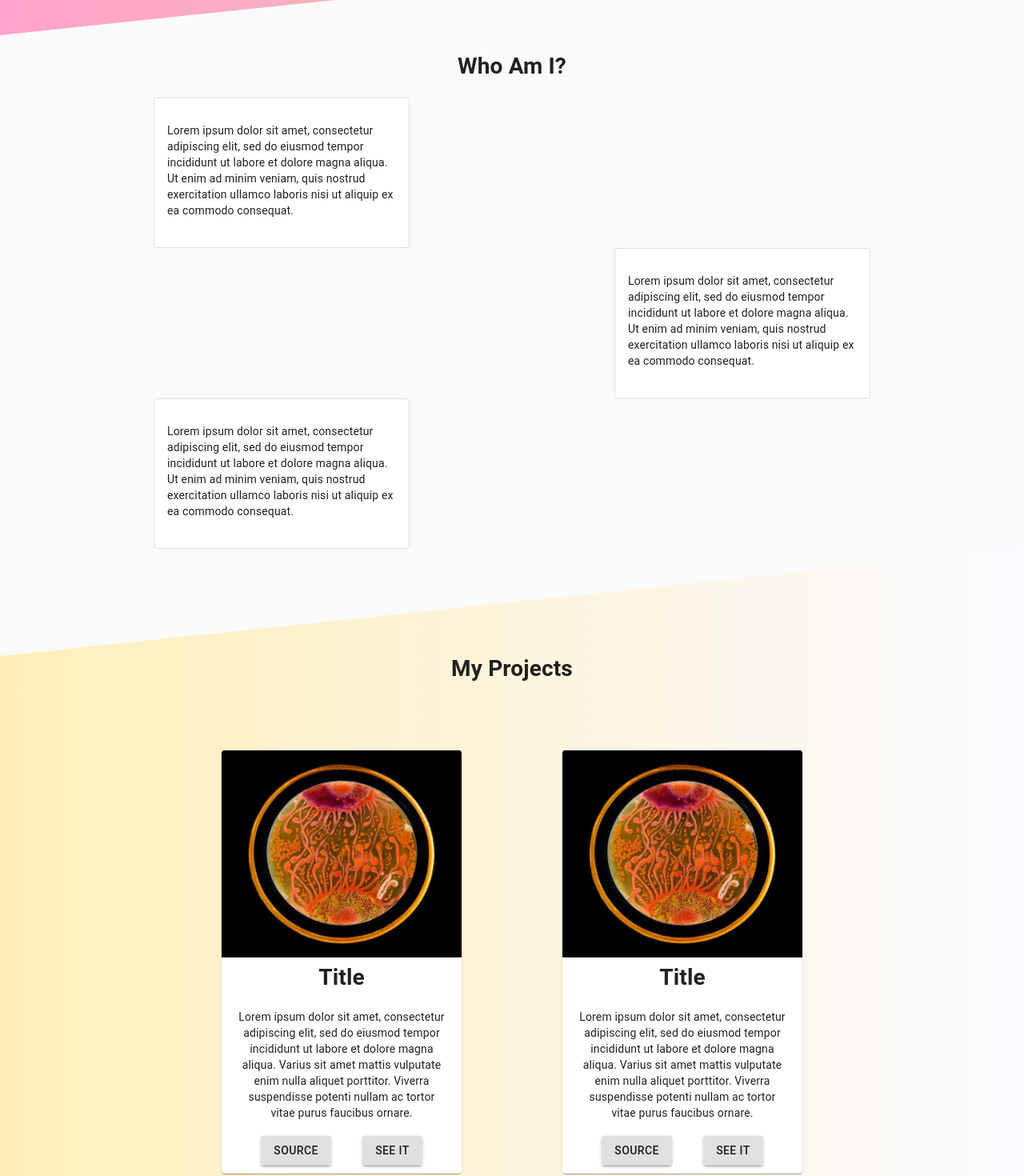
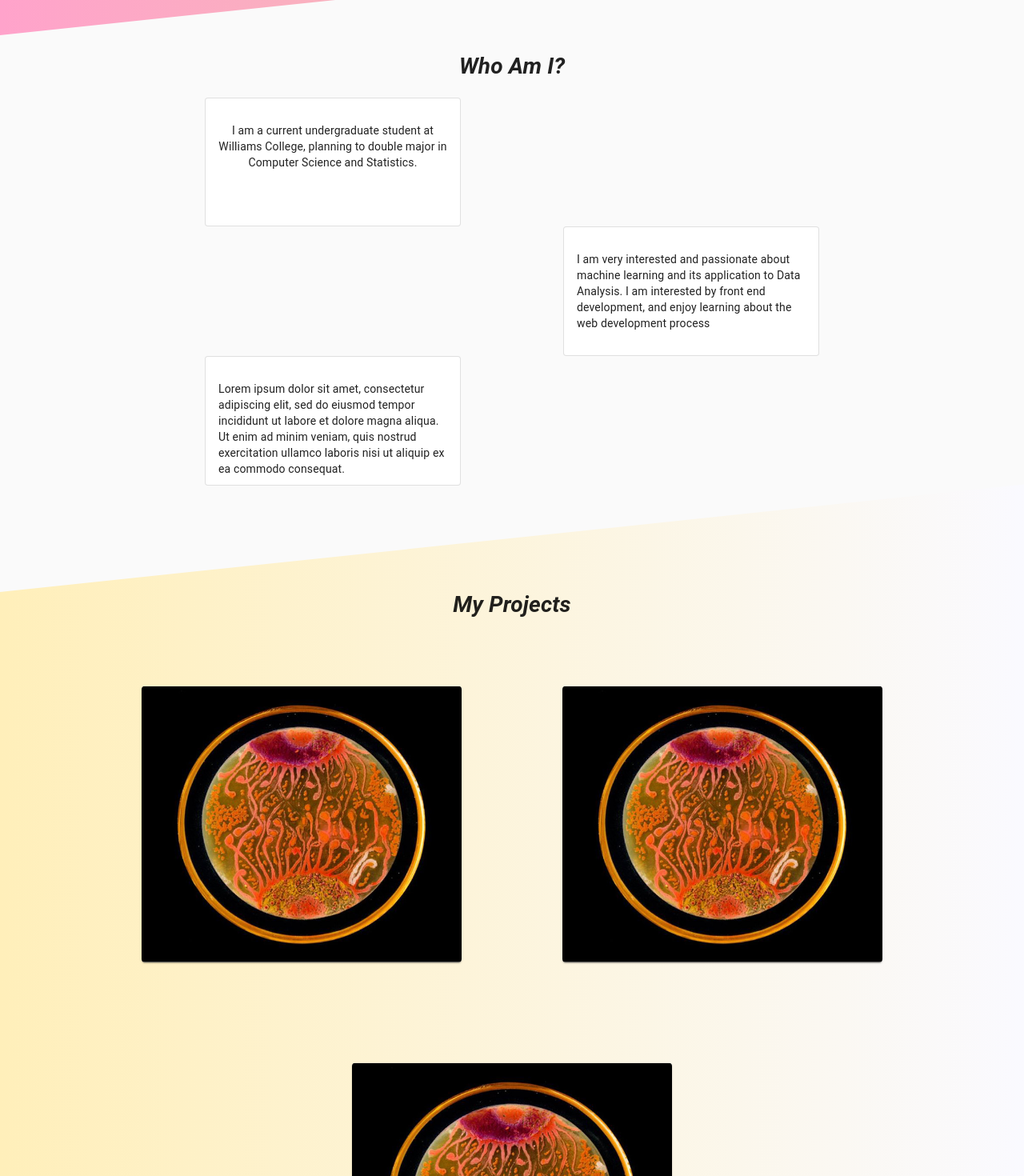
Before and after one commit to Conqueror1776/Conqueror1776.github.io, a React (Create React App) app: page / in a window 1280 px wide. Shown: the part 660-2130 px from the top of the page at 80% size. Built offline with nearby package versions, Linux system fonts and the light colour scheme.

Commit message:
Finished structure of website

```diff
--- a/public/index.html
+++ b/public/index.html
@@ -2,7 +2,7 @@
 <html lang="en">
   <head>
     <meta charset="utf-8" />
-    <link rel="icon" href="%PUBLIC_URL%/favicon.ico" />
+    <link rel="icon" href="%PUBLIC_URL%/icon.png" />
     <meta name="viewport" content="width=device-width, initial-scale=1" />
     <meta name="theme-color" content="#000000" />
     <meta
@@ -24,7 +24,7 @@
       work correctly both with client-side routing and a non-root public URL.
       Learn how to configure a non-root public URL by running `npm run build`.
     -->
-    <title>React App</title>
+    <title>Elijah T.</title>
   </head>
   <body>
     <noscript>You need to enable JavaScript to run this app.</noscript>
--- a/src/App.css
+++ b/src/App.css
@@ -26,3 +26,7 @@
   text-decoration: none;
   color: black;
 }
+
+h1 {
+  font-style: oblique;
+}
--- a/src/Components/AboutMe.js
+++ b/src/Components/AboutMe.js
@@ -29,18 +29,16 @@
           <div className="about-section">
             <Card className={classes.root} variant="outlined" id="about-1">
               <CardContent>
-                  <p> Lorem ipsum dolor sit amet, consectetur adipiscing elit, sed do
-                  eiusmod tempor incididunt ut labore et dolore magna aliqua. Ut enim
-                  ad minim veniam, quis nostrud exercitation ullamco laboris nisi ut
-                  aliquip ex ea commodo consequat.</p>
+                  <p> I am a current undergraduate student at Williams College,
+                   planning to double major in Computer Science and Statistics. </p>
                 </CardContent>
             </Card>
             <Card className={classes.root} variant="outlined" id="about-2">
               <CardContent>
-                  <p> Lorem ipsum dolor sit amet, consectetur adipiscing elit, sed do
-                  eiusmod tempor incididunt ut labore et dolore magna aliqua. Ut enim
-                  ad minim veniam, quis nostrud exercitation ullamco laboris nisi ut
-                  aliquip ex ea commodo consequat.</p>
+                  <p> I am very interested and passionate about machine learning
+                   and its application to Data Analysis. I am interested by
+                   front end development, and enjoy learning about the web
+                    development process</p>
               </CardContent>
             </Card>
             <Card className={classes.root} variant="outlined" id="about-3">
--- a/src/Components/ProjectCard.js
+++ b/src/Components/ProjectCard.js
@@ -4,21 +4,19 @@
 import CardContent from '@material-ui/core/CardContent';
 import Button from '@material-ui/core/Button';
 
-function ProjectCard() {
+function ProjectCard(props) {
     return (
         <div id='projectcard'>
             <Card id='card'>
-              <CardContent id='cardinternal'>
+              <CardContent id='cardinternal' hover zoom>
                 <img className='projectImage' src={require('./img1.png')} alt="Stuff"/>
-                <h1> Title </h1>
-                <p>Lorem ipsum dolor sit amet, consectetur adipiscing elit, sed
-                do eiusmod tempor incididunt ut labore et dolore magna aliqua.
-                Varius sit amet mattis vulputate enim nulla aliquet porttitor.
-                Viverra suspendisse potenti nullam ac tortor vitae purus faucibus
-                ornare.</p>
-                <div className='projectTags'>
-                  <Button variant="contained">Source</Button>
-                  <Button variant="contained">See It</Button>
+                <div className='projectOverlay'>
+                  <h1> {props.title} </h1>
+                  <p>{props.children}</p>
+                  <div className='projectTags'>
+                    <Button variant="contained">Source</Button>
+                    <Button variant="contained">See It</Button>
+                  </div>
                 </div>
               </CardContent>
             </Card>
--- a/src/Components/Projects.js
+++ b/src/Components/Projects.js
@@ -8,9 +8,24 @@
           <div className='project-section'>
             <h1>My Projects</h1>
             <div className='card-section'>
-              <ProjectCard />
-              <ProjectCard />
-              <ProjectCard />
+              <ProjectCard title ="Project 1" source="#" link="#">
+                Lorem ipsum dolor sit amet, consectetur adipiscing elit,
+                sed do eiusmod tempor incididunt ut labore et dolore magna aliqua.
+                Ut enim ad minim veniam, quis nostrud exercitation ullamco laboris
+                nisi ut aliquip ex ea commodo consequat.
+              </ProjectCard>
+              <ProjectCard title="Project 2" source="#" link="#">
+                Lorem ipsum dolor sit amet, consectetur adipiscing elit,
+                sed do eiusmod tempor incididunt ut labore et dolore magna aliqua.
+                Ut enim ad minim veniam, quis nostrud exercitation ullamco laboris
+                nisi ut aliquip ex ea commodo consequat.
+              </ProjectCard>
+              <ProjectCard title="Project 3" source="#" link="#">
+                Lorem ipsum dolor sit amet, consectetur adipiscing elit,
+                sed do eiusmod tempor incididunt ut labore et dolore magna aliqua.
+                Ut enim ad minim veniam, quis nostrud exercitation ullamco laboris
+                nisi ut aliquip ex ea commodo consequat.
+              </ProjectCard>
             </div>
           </div>
         </div>
--- a/src/Components/Styling/AboutMe.css
+++ b/src/Components/Styling/AboutMe.css
@@ -8,7 +8,7 @@
 
 .about-section {
   display: grid;
-  grid-template-columns: 15% 25% 20% 25% 15%;
+  grid-template-columns: 20% 25% 10% 25% 20%;
   grid-template-rows: 33% 33% 33%;
 }
 
@@ -23,6 +23,7 @@
 #about-1 {
   grid-column: 2 / span 1;
   grid-row: 1/ span 1;
+  text-align: center;
 }
 
 #about-2 {
--- a/src/Components/Styling/HeaderPage.css
+++ b/src/Components/Styling/HeaderPage.css
@@ -19,7 +19,8 @@
   padding-right: 25rem;
   margin: 0;
   transform: skewY(6deg);
-  color: rgba(54, 110, 160, 0.87)
+  color: rgba(54, 110, 160, 0.87);
+  font-family: serif;
 }
 
 #name h2 {
@@ -28,5 +29,6 @@
   padding-right: 5rem;
   margin: 0;
   transform: skewY(6deg);
-  color: rgba(54, 110, 160, 0.87)
+  color: rgba(54, 110, 160, 0.87);
+  font-family: serif;
 }
--- a/src/Components/Styling/ProjectCard.css
+++ b/src/Components/Styling/ProjectCard.css
@@ -1,5 +1,5 @@
 #projectcard {
-  width: 300px;
+  width: 400px;
   margin: 5%;
   transition: all .3s;
 }
@@ -12,21 +12,43 @@
 }
 
 .projectImage {
+  display: block;
   width: 100%;
 }
 
+.projectOverlay {
+  position: absolute;
+  bottom: 0;
+  height: 100%;
+  background: rgba(0, 0, 0, .8); /* Black see-through */
+  width: 100%;
+  transition: .5s ease;
+  opacity:0;
+  color: white;
+  text-align: center;
+/*  padding: 5px 20px;*/
+}
+
+#cardinternal {
+  padding: 0;
+  position: relative;
+}
+
+#cardinternal:hover .projectOverlay {
+  opacity: 1;
+}
+
 #projectcard h1 {
-  padding: 0;
+  padding-top: 30px;
   margin: 0;
 }
 
 #projectcard p {
   padding: 5px 20px;
+  font-size: 16px;
 }
 
-#cardinternal {
-  padding: 0;
-}
+
 
 .projectTags {
   margin: 10px;
```
Also changed, not shown: public/icon.png (added), 1 other file (tests, documents, lock files or other folders).
